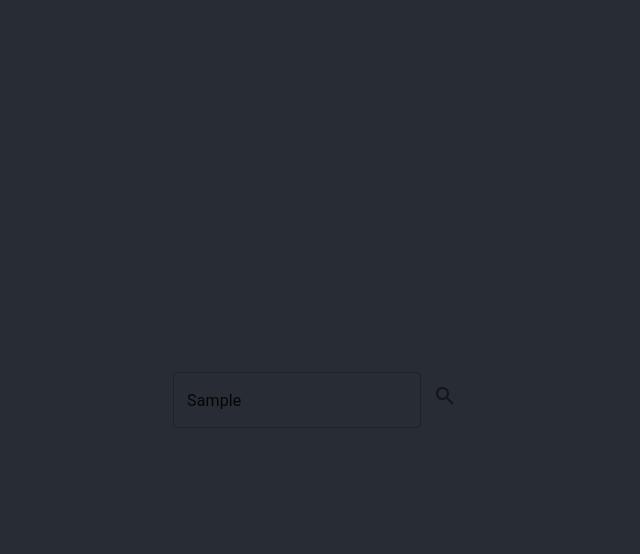
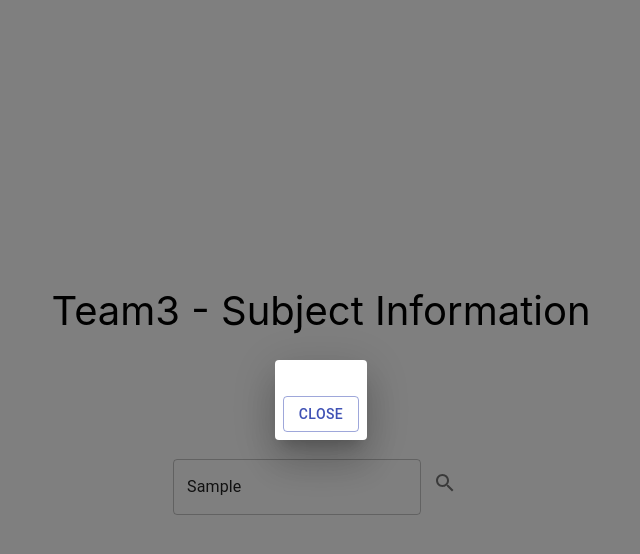
Before and after one commit to vhehfhvl/Webprogramming-team3, a React (Create React App) app in the folder team3/: page / in a window 1280 px wide. Both pictures are taken after typing "Sample" into the empty fields and a click on the button "search". Shown: the top 554 px of the page, without its empty margins (319-959 px from the left). Built offline with nearby package versions, Linux system fonts and the light colour scheme.

Commit message:
SearchResult with popup

```diff
--- a/team3/src/App.css
+++ b/team3/src/App.css
@@ -14,7 +14,8 @@
 }
 
 .App-header {
-  background-color: #282c34;
+  /* background-color: #282c34; */
+  background-color: white;
   min-height: 100vh;
   display: flex;
   flex-direction: column;
@@ -22,6 +23,11 @@
   justify-content: center;
   font-size: calc(10px + 2vmin);
   color: white;
+}
+
+.App-title{
+  color: black;
+  font-size: 40px;
 }
 
 .App-link {
--- a/team3/src/App.js
+++ b/team3/src/App.js
@@ -2,7 +2,7 @@ import React, { useState, useEffect } from 'react';
 import logo from './logo.svg';
 import './App.css';
 import { Link } from 'react-router-dom';
-import { IconButton, TextField, CardHeader, CardMedia, CardContent, CardActions, Avatar, Container, Paper, Divider, Textfield, Input, FormControl, Button, ButtonGroup, InputLabel, Typography, Grid, Card, OutlinedInput } from '@material-ui/core/';
+import { IconButton, TextField, Dialog, DialogContent, DialogActions, Button} from '@material-ui/core/';
 import { makeStyles, withStyles } from '@material-ui/styles';
 import SearchIcon from '@material-ui/icons/Search';
 
@@ -13,12 +13,14 @@ function App() {
   const [postList, setPostList] = useState([]);
   const [searchValue, setSearchValue] = useState('');
   const [changedPostList, setChangedPostList] = useState('');
+  const [searchResult, setSearchResult] = useState(false);
 
 
   const onChangeSearchValue = (e) => setSearchValue(e.target.value);
 
   const onSearch = (e) => {
     e.preventDefault();
+    setSearchResult(true)
     // const searchResult = postList.filter(post => post.title.indexOf(searchValue) !== -1);
     // setChangedPostList(searchResult);
     // setSearchValue('');
@@ -30,6 +32,12 @@ function App() {
     <div className="App">
       <header className="App-header">
 
+      <div className="App-title">Team3 - Subject Information</div>
+      <br/>
+      <br/>
+      <br/>
+      <br/>
+
       <form onSubmit={onSearch}>
           <TextField variant="outlined" value={searchValue} onChange={onChangeSearchValue}/>
           <IconButton type="submit" aria-label="search" onSubmit={onSearch}>
@@ -37,6 +45,16 @@ function App() {
           </IconButton>
       </form>
 
+      <Dialog open={searchResult} onClose={!searchResult}>
+          <DialogContent>
+              {/* <p className={styles['position-name']}>{selectedPositionName}</p>
+              <div className={styles['job-description']}>{description}</div> */}
+          </DialogContent>
+          <DialogActions>
+              <Button variant="outlined" color="primary" onClick={() => {setSearchResult(!searchResult)}}>Close</Button>
+          </DialogActions>
+      </Dialog>
+
       </header>
     </div>
   );
```
